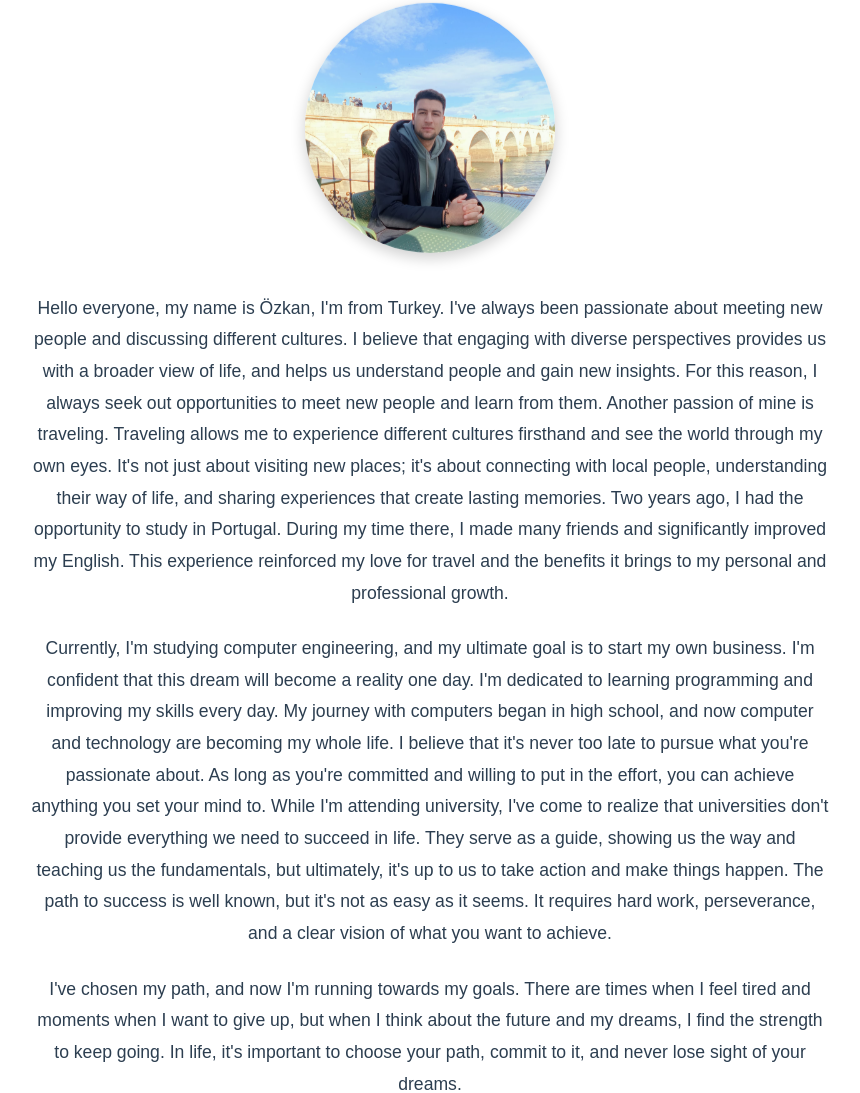
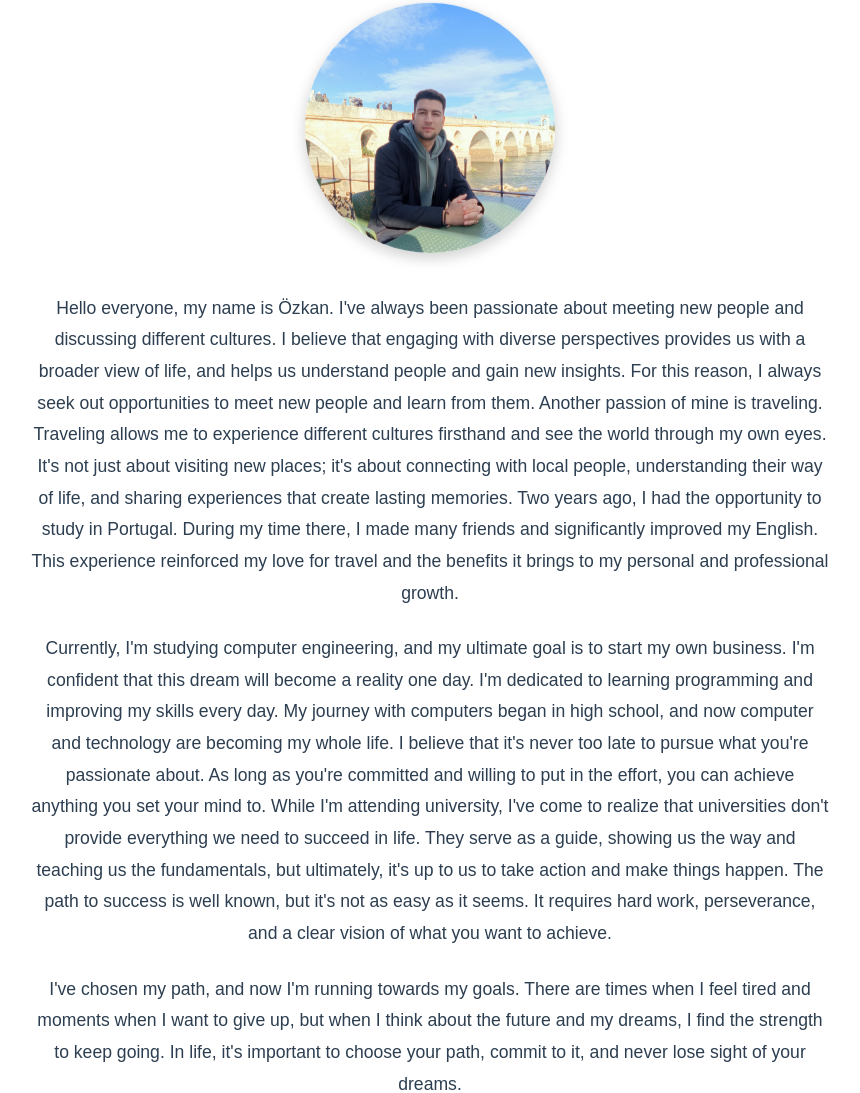
Before and after one commit to Ozkanyildizz/Ozkan-Portfolyo, a plain HTML site: page index.html in a window 1280 px wide. Shown: the part 1049-2142 px from the top of the page, without its empty margins (210-1070 px from the left). Drawn offline with Linux system fonts and the light colour scheme.

```diff
--- a/index.html
+++ b/index.html
@@ -58,7 +58,7 @@
                     <img src="docs/foto1.jpg" alt="Profile Picture" class="profile-pic">
                 </div>
                 <div class="about-text">
-                    <p>Hello everyone, my name is Özkan, I'm from Turkey. I've always been passionate about meeting new people and discussing different cultures. I believe that engaging with diverse perspectives provides us with a broader view of life, and helps us understand people and gain new insights. For this reason, I always seek out opportunities to meet new people and learn from them.
+                    <p>Hello everyone, my name is Özkan. I've always been passionate about meeting new people and discussing different cultures. I believe that engaging with diverse perspectives provides us with a broader view of life, and helps us understand people and gain new insights. For this reason, I always seek out opportunities to meet new people and learn from them.
 
                         Another passion of mine is traveling. Traveling allows me to experience different cultures firsthand and see the world through my own eyes. It's not just about visiting new places; it's about connecting with local people, understanding their way of life, and sharing experiences that create lasting memories. Two years ago, I had the opportunity to study in Portugal. During my time there, I made many friends and significantly improved my English. This experience reinforced my love for travel and the benefits it brings to my personal and professional growth.
                         </p>
```
